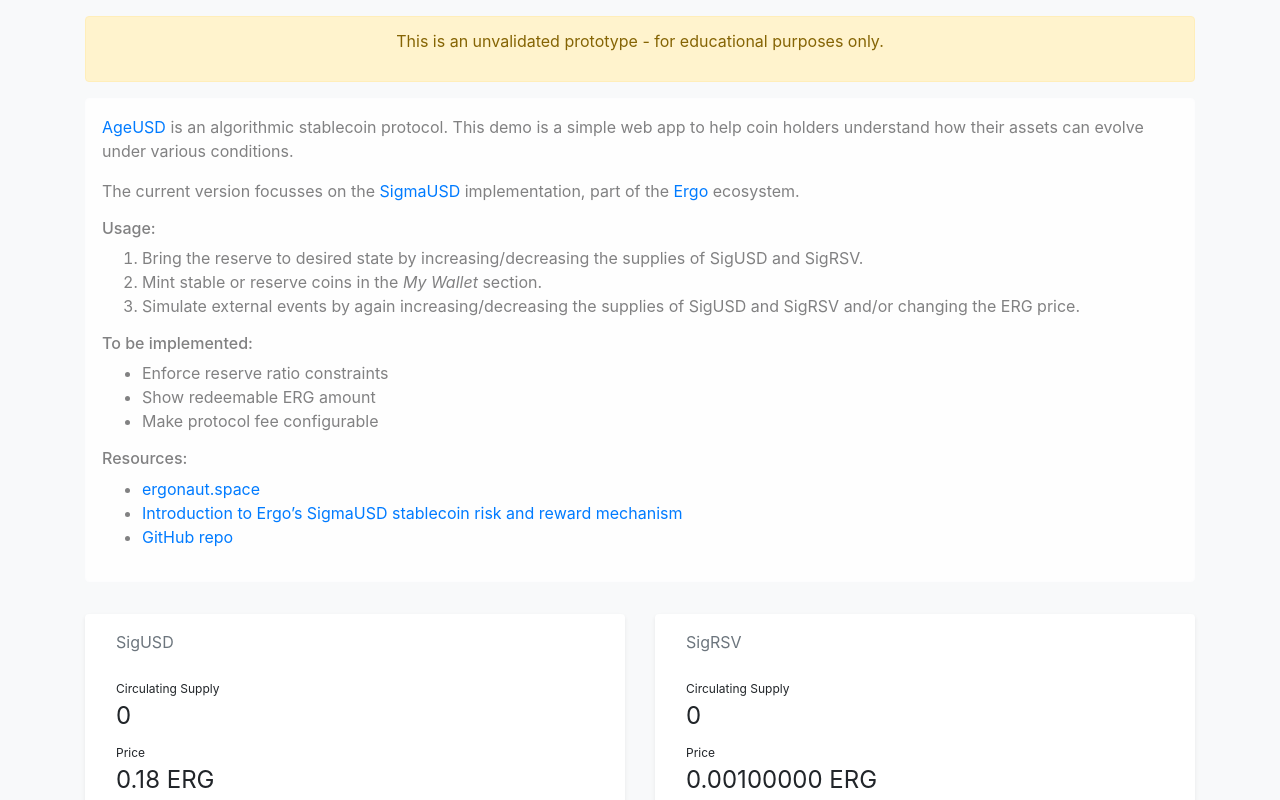
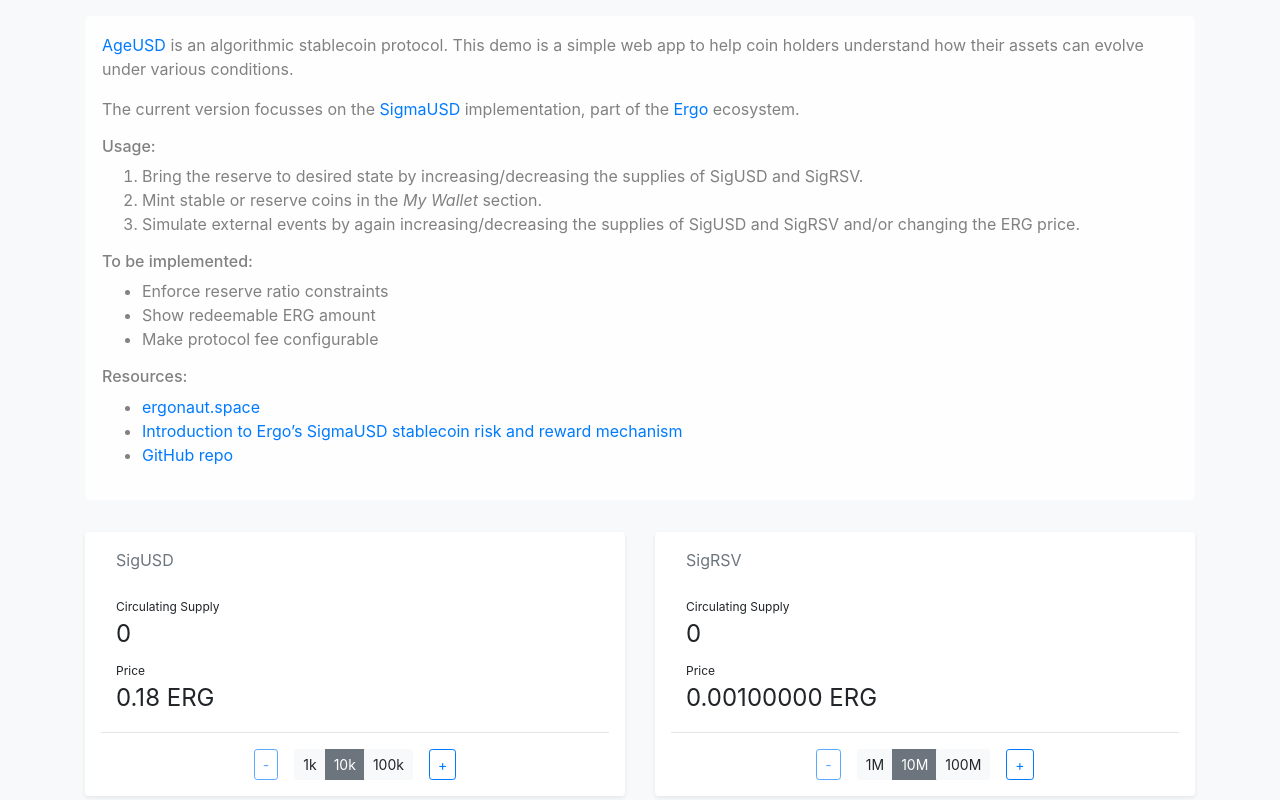
Before and after one commit to abchrisxyz/ageusdemo, a React (Create React App) app: page / in a window 1280 px wide. Shown: the top 800 px of the page. Built offline with nearby package versions, Linux system fonts and the light colour scheme; no server answers.

Commit message:
Drop disclaimer

```diff
--- a/src/App.js
+++ b/src/App.js
@@ -56,9 +56,6 @@
 
   return (
     <div className="container pb-5">
-      <div className="mt-3 alert alert-warning" role="alert">
-        <p className="text-center">This is an unvalidated prototype - for educational purposes only.</p>
-      </div>
       <div className="mt-3 p-3 alert alert-light" role="alert">
         <p><a href="https://github.com/Emurgo/age-usd">AgeUSD</a> is an algorithmic stablecoin protocol. This demo is a simple web app to help coin holders understand how their assets can evolve under various conditions.</p>
         <p>The current version focusses on the <a href="http://sigmausd.io/">SigmaUSD</a> implementation, part of the <a href="https://ergoplatform.org/en/">Ergo</a> ecosystem.</p>
```
